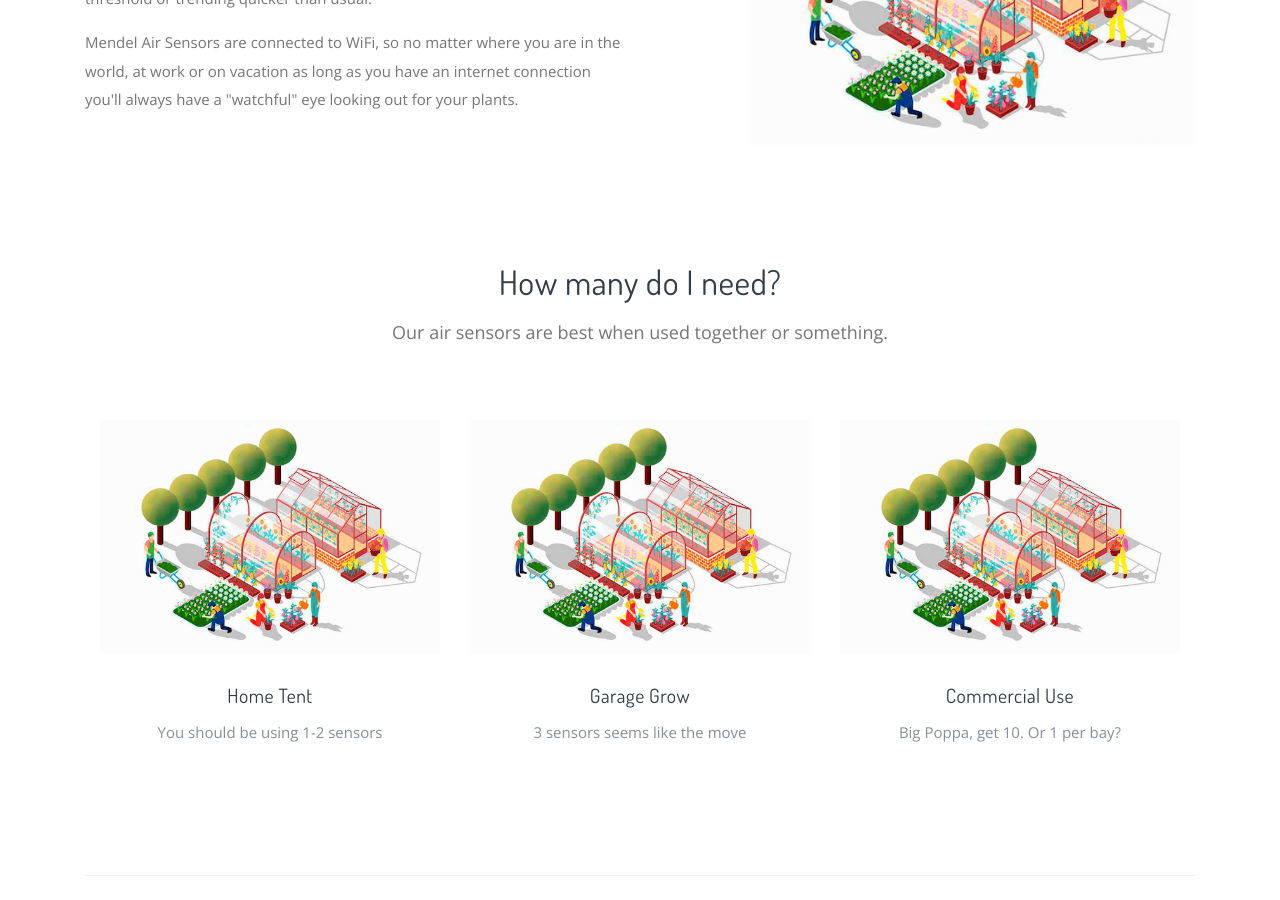
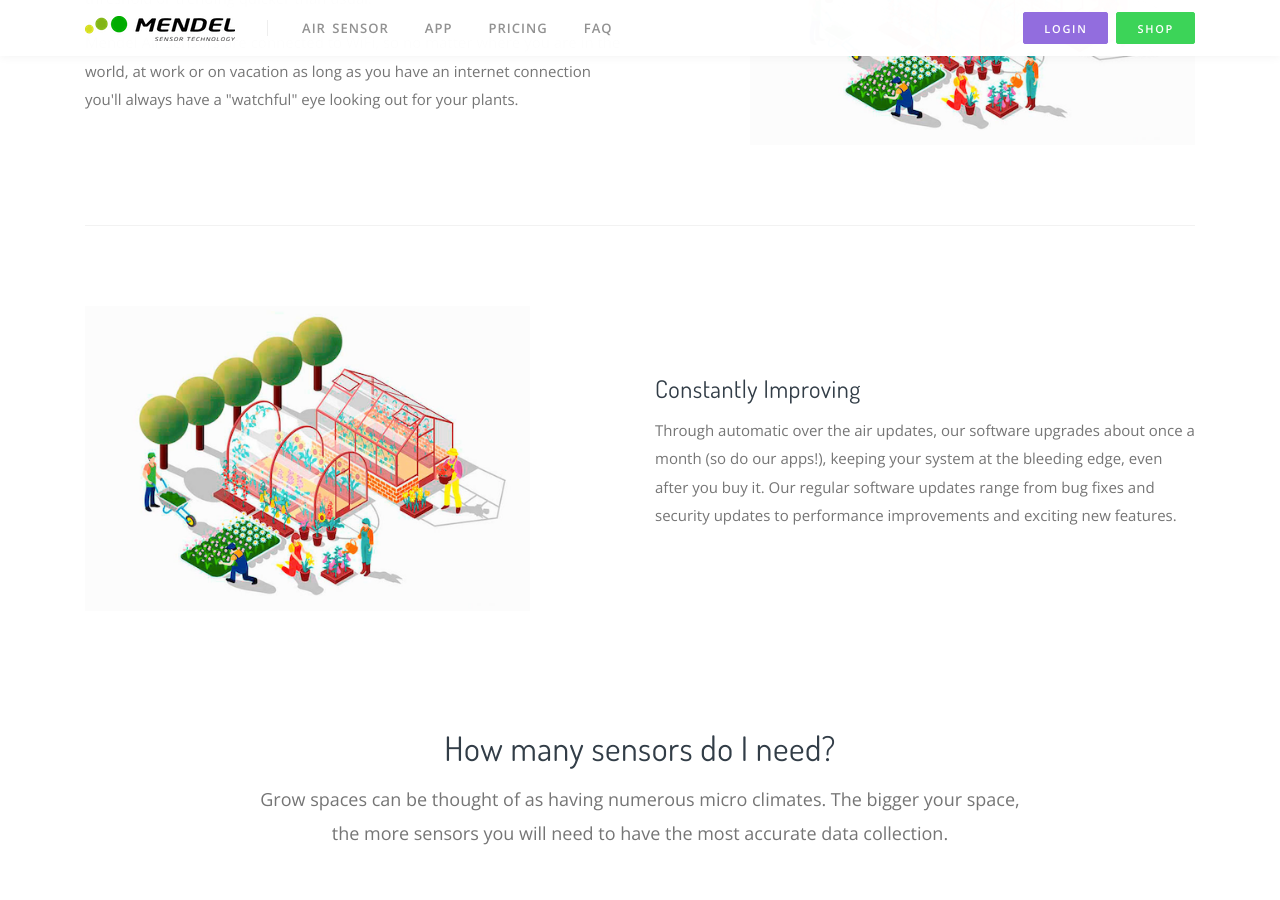
Before and after one commit to mendelsensors/marketing_page, a Jekyll site: the page built from airsensor/index.html, in a window 1280 px wide and 900 px high, scrolled down 2133 px. Built offline with Jekyll 4.4.1, drawn with Linux system fonts in a browser that asks for light colours; some of the changed text lies outside the part shown.

Commit message:
more air sensor copy changes, also changed navbar to sticky

```diff
--- a/_layouts/default.html
+++ b/_layouts/default.html
@@ -29,7 +29,7 @@
   <body>
 
     <!-- Navbar -->
-    <nav class="navbar navbar-expand-lg navbar-dark" data-navbar="smart">
+    <nav class="navbar navbar-expand-lg navbar-dark" data-navbar="sticky">
       <div class="container">
 
         <div class="navbar-left">
--- a/airsensor/index.html
+++ b/airsensor/index.html
@@ -97,34 +97,49 @@ layout: default
       <img src="../assets/img/airsensor/growhouse.png" alt="...">
     </div>
   </div>
+
+  <hr class="my-8">
+
+  <div class="row gap-y align-items-center">
+    <div class="col-md-6 ml-auto">
+      <h4>Constantly Improving</h4>
+      <p>Through automatic over the air updates, our software upgrades about once a month (so do our apps!), keeping your system at the bleeding edge, even after you buy it. Our regular software updates range from bug fixes and security updates to performance improvements and exciting new features.</p>
+    </div>
+
+    <div class="col-md-5 order-md-first">
+      <img src="../assets/img/airsensor/growhouse.png" alt="...">
+    </div>
+  </div>
+</div>
+
 <!-- /.features -->
 
 <!-- How many do i need? -->
 <section class="section">
   <div class="container">
     <header class="section-header">
-      <h2>How many do I need?</h2>
-      <p class="lead">Our air sensors are best when used together or something.</p>
+      <h2>How many sensors do I need?</h2>
+      <p class="lead">Grow spaces can be thought of as having numerous micro climates. The bigger your space, the more sensors you will need to have the most accurate data collection.</p>
     </header>
 
     <div class="row gap-y text-center">
 
       <div class="col-md-6 col-xl-4 feature-1">
         <p class="feature-icon"><img src="../assets/img/airsensor/growhouse.png" alt="..."></p>
-        <h5>Home Tent</h5>
-        <p class="text-muted">You should be using 1-2 sensors</p>
+        <h5>Grow Tents/Hobby Growers</h5>
+        <p class="text-muted">For small areas or tents as small as a 2'x2' space and up to a 4'x8'. You should be using 1-3 sensors.</p>
       </div>
 
       <div class="col-md-6 col-xl-4 feature-1">
         <p class="feature-icon"><img src="../assets/img/airsensor/growhouse.png" alt="..."></p>
-        <h5>Garage Grow</h5>
-        <p class="text-muted">3 sensors seems like the move</p>
+        <h5>Grow Rooms</h5>
+        <p class="text-muted">For medium sized grow rooms we typically recommend 1-2 sensors per every 25 square feet. You'll start to have more micro climates within your space.</p>
       </div>
 
       <div class="col-md-6 col-xl-4 feature-1">
         <p class="feature-icon"><img src="../assets/img/airsensor/growhouse.png" alt="..."></p>
-        <h5>Commercial Use</h5>
-        <p class="text-muted">Big Poppa, get 10. Or 1 per bay?</p>
+        <h5>Commercial Facility/Greenhouse</h5>
+        <p class="text-muted">Every facility is unique and uses different technology that affects its micro climates, you should contact us for a tailored response.</p>
       </div>
     </div>
   </div>
```
